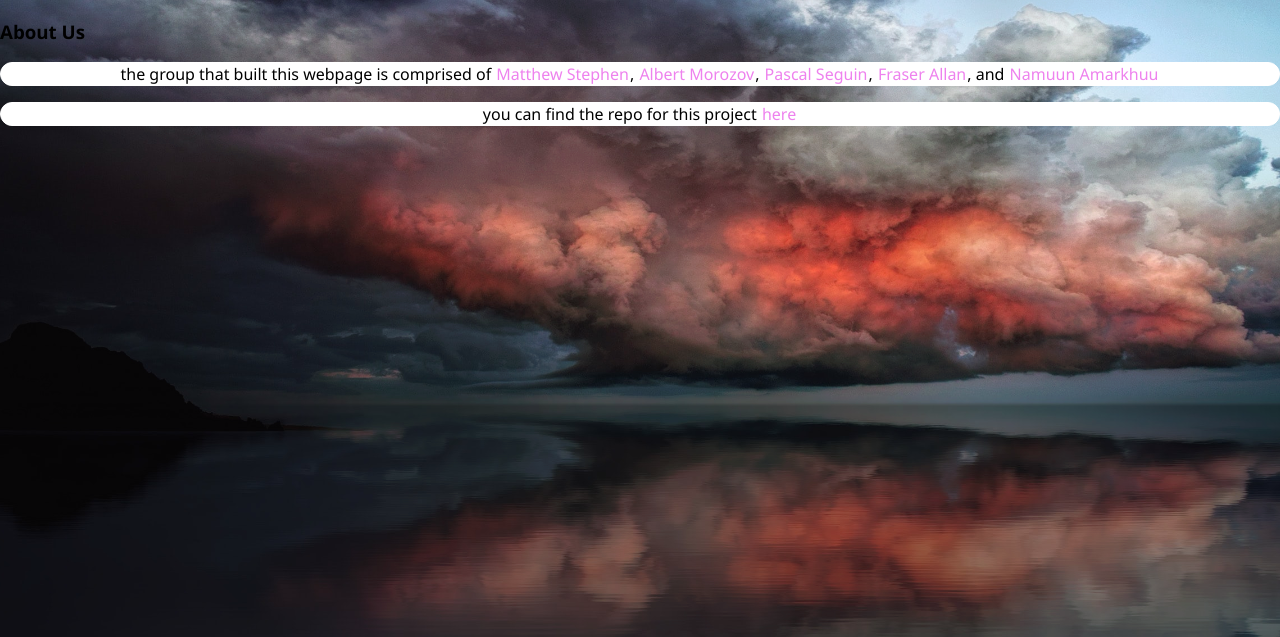
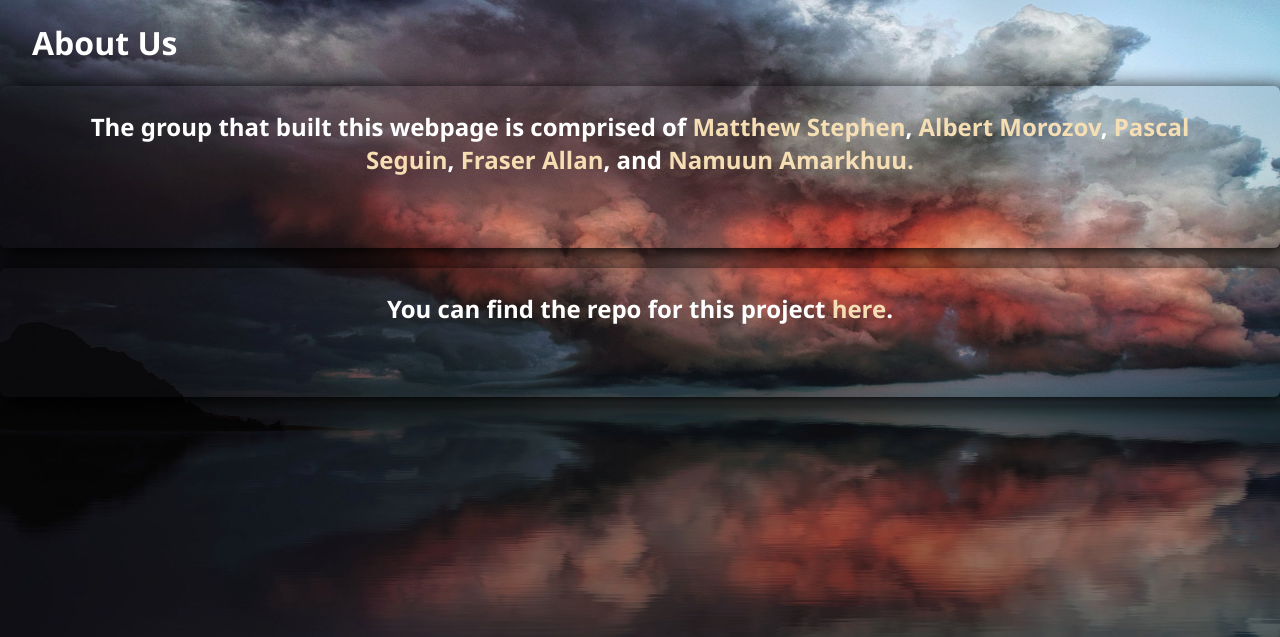
Before and after one commit to M-Stephen-web/Web-2-Assignment-2, a PHP site: page /about.php in a window 1280 px wide. Shown: the top 637 px of the page. Run offline with PHP 8.4, Linux system fonts and the light colour scheme.

Commit message:
Updated About Us page

```diff
--- a/about.php
+++ b/about.php
@@ -14,16 +14,16 @@
 <body>
     <?php //printHeader()
     ?>
-    <h3>About Us</h3>
+    <h1>About Us</h1>
     <center>
-        <p class="card">
-            the group that built this webpage is comprised of
+        <h2 class="card transparentBox">
+            The group that built this webpage is comprised of
             <a href="https://github.com/M-Stephen-web">Matthew Stephen</a>, <a href="https://github.com/amoro461">Albert Morozov</a>, <a href="https://github.com/phseguin">Pascal Seguin</a>,
-            <a href="https://github.com/falla412">Fraser Allan</a>, and <a href="https://github.com/namuun39">Namuun Amarkhuu</a>
-        </p>
-        <p class="card">
-            you can find the repo for this project <a href="https://github.com/M-Stephen-web/Web-2-Assignment-2">here</a>
-        </p>
+            <a href="https://github.com/falla412">Fraser Allan</a>, and <a href="https://github.com/namuun39">Namuun Amarkhuu.</a>
+        </h2>
+        <h2 class="card transparentBox">
+            You can find the repo for this project <a href="https://github.com/M-Stephen-web/Web-2-Assignment-2">here</a>.
+        </h2>
     </center>
 
 </body>
--- a/css/about.css
+++ b/css/about.css
@@ -1,12 +1,30 @@
 .card,
 .card a {
-  background-color: #ffffff;
-  color: black;
+  color: white;
   text-decoration: none;
-  border: 1px solid white;
   border-radius: 1rem;
 }
 
 .card a {
-  color: violet;
+  color: wheat;
 }
+
+.card a:hover {
+  color: whitesmoke;
+}
+
+.transparentBox{
+  box-shadow: 6px 5px 20px 3px rgba(0, 0, 0, 0.95);
+  background: rgba(44, 41, 49, 0.1);
+  border: 5em;
+  border-color: rgba(44, 41, 49, 0.25);
+  padding: 3em;
+  padding-top: 1em;
+  padding-bottom: 3em;
+  border-radius: 6px;
+}
+
+h1{
+  color:white;
+  margin-left: 1em;
+}
```
